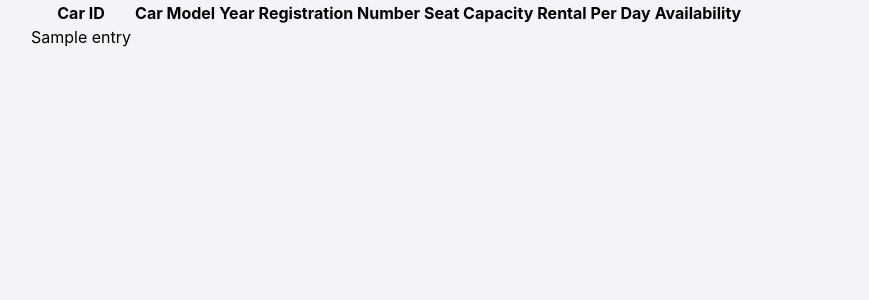
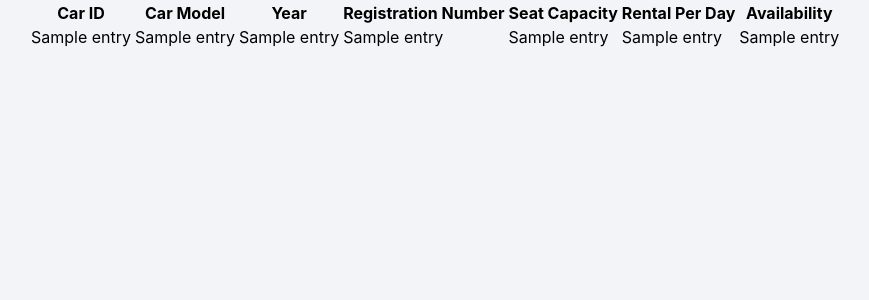
Before and after one commit to twoyoung/Car-Rental-Web-App, a Flask app: template car-rental-webapp/templates/customer_cars.html in a window 1280 px wide. Shown: the part 60-360 px from the top of the page, without its empty margins (112-981 px from the left). Run offline with Flask 3, Linux system fonts and the light colour scheme; the template is opened without the code that fills it: most values are stand-ins (such as "Sample title", 1, 10 or a date in 2020); some libraries are stand-ins or nearby versions.

Commit message:
Update customer_cars.html

```diff
--- a/car-rental-webapp/templates/customer_cars.html
+++ b/car-rental-webapp/templates/customer_cars.html
@@ -9,9 +9,13 @@
 
     {% for car in cars %}
         <tr>
-            {% for entry in car %}
-                <td>{{entry}}</td>
-            {% endfor %}
+            <td>{{entry[0]}}</td>
+            <td>{{entry[1]}}</td>
+            <td>{{entry[2]}}</td>
+            <td>{{entry[3]}}</td>
+            <td>{{entry[4]}}</td>
+            <td>{{entry[5]}}</td>
+            <td>{{entry[6]}}</td>
         </tr>
     {% endfor %}
     <!-- {% for entry in cars %}
```
